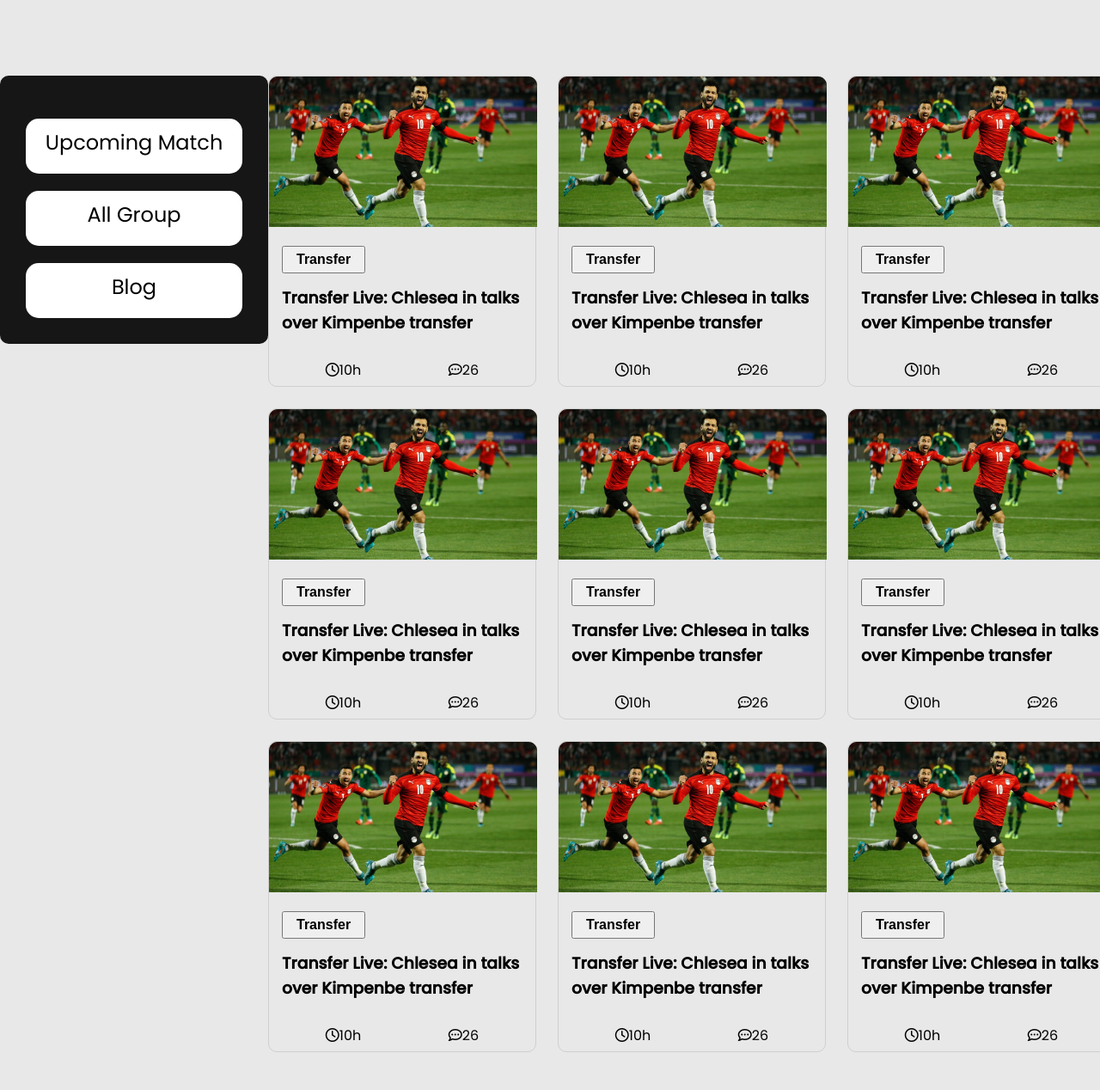
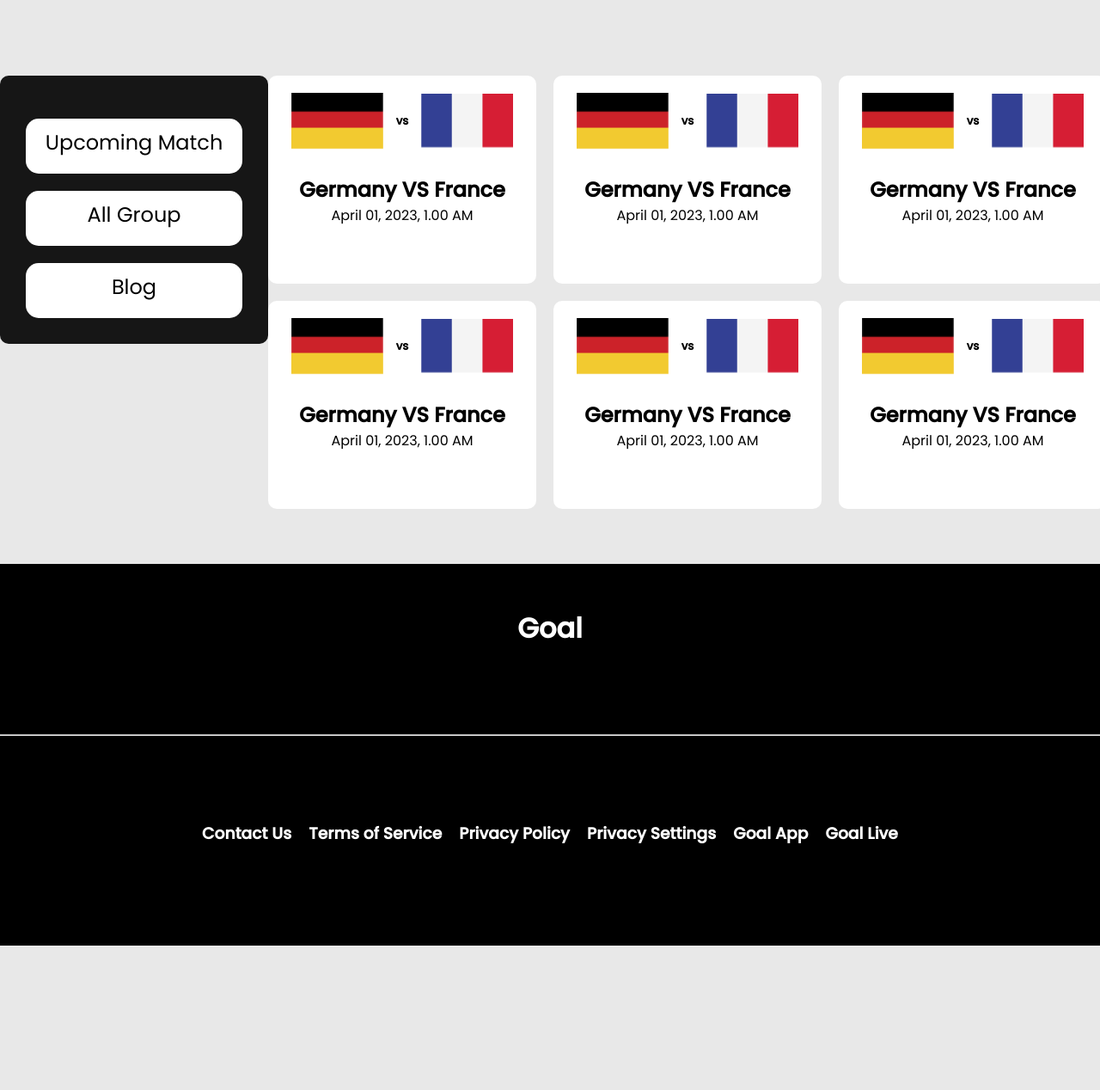
Before and after one commit to alamin-18/world-cup, a plain HTML site: page upcoming-macth.html in a window 1280 px wide. Shown: the part 712-1980 px from the top of the page at 86% size. After the commit the page ends 1812 px from the top, so only its background shows below. Drawn offline with Linux system fonts and the light colour scheme.

Commit message:
upcoming-macth

```diff
--- a/style.css
+++ b/style.css
@@ -141,3 +141,32 @@ main{
 .footer hr{
     width: 1320px;
 }
+
+/* upcoming-macth-section */
+.upcoming-macth-card{
+    display: grid;
+    grid-template-columns: repeat(3,1fr);
+    gap: 20px;
+}
+
+.upcoming-macth-cards{
+    width: 312px;
+    height: 242px;
+    border-radius: 10px;
+    padding: 20px;
+    background-color: #fff;
+}
+.upcoming-img{
+    display: flex;
+    justify-content: space-around;
+    align-items: center;
+
+}
+.upcoming-img img{
+    width: 40%;
+}
+.upcoming-des{
+    padding: 10px;
+    margin-top: 7%;
+    text-align: center;
+}
--- a/upcoming-macth.html
+++ b/upcoming-macth.html
@@ -41,154 +41,75 @@
                 <a class="link-btn" href="">Blog</a>
             </div>
         </section >
-        <section class="blog-section">
-            <article class="cards">
-                <div class="card">
-                    <div class="card-img"><img src="images/Blog Image.png" alt=""></div>
-                    <div class="card-des">
-                        <button class="card-btn">Transfer</button>
-                        <h3>Transfer Live: Chlesea in talks
-                            over Kimpenbe transfer</h3>
-                            <div class="card-icon">
-                                <div>
-                                <i class="fa-regular fa-clock"></i><span>10h</span>
+        <section class="upcoming-macth-section">
+            <div class="upcoming-macth-card">
+                <div class="upcoming-macth-cards">
+                    <div class="upcoming-img">
+                        <img src="images/germany Flag.png" alt="">
+                        <h5>vs</h5>
+                        <img src="images/Flag.png" alt="">
                     </div>
-                                <div><i class="fa-regular fa-comment-dots"></i><span>26</span></div>
-
-                            </div>
-
+                    <div class="upcoming-des">
+                        <h2>Germany VS France </h2>
+                        <p>April 01, 2023, 1.00 AM</p>
                     </div>
                 </div>
-                <div class="card">
-                    <div class="card-img"><img src="images/Blog Image.png" alt=""></div>
-                    <div class="card-des">
-                        <button class="card-btn">Transfer</button>
-                        <h3>Transfer Live: Chlesea in talks
-                            over Kimpenbe transfer</h3>
-                            <div class="card-icon">
-                                <div>
-                                <i class="fa-regular fa-clock"></i><span>10h</span>
+                <div class="upcoming-macth-cards">
+                    <div class="upcoming-img">
+                        <img src="images/germany Flag.png" alt="">
+                        <h5>vs</h5>
+                        <img src="images/Flag.png" alt="">
                     </div>
-                                <div><i class="fa-regular fa-comment-dots"></i><span>26</span></div>
-
-                            </div>
-
+                    <div class="upcoming-des">
+                        <h2>Germany VS France </h2>
+                        <p>April 01, 2023, 1.00 AM</p>
                     </div>
                 </div>
-                <div class="card">
-                    <div class="card-img"><img src="images/Blog Image.png" alt=""></div>
-                    <div class="card-des">
-                        <button class="card-btn">Transfer</button>
-                        <h3>Transfer Live: Chlesea in talks
-                            over Kimpenbe transfer</h3>
-                            <div class="card-icon">
-                                <div>
-                                <i class="fa-regular fa-clock"></i><span>10h</span>
+                <div class="upcoming-macth-cards">
+                    <div class="upcoming-img">
+                        <img src="images/germany Flag.png" alt="">
+                        <h5>vs</h5>
+                        <img src="images/Flag.png" alt="">
                     </div>
-                                <div><i class="fa-regular fa-comment-dots"></i><span>26</span></div>
-
-                            </div>
-
+                    <div class="upcoming-des">
+                        <h2>Germany VS France </h2>
+                        <p>April 01, 2023, 1.00 AM</p>
                     </div>
                 </div>
-                <div class="card">
-                    <div class="card-img"><img src="images/Blog Image.png" alt=""></div>
-                    <div class="card-des">
-                        <button class="card-btn">Transfer</button>
-                        <h3>Transfer Live: Chlesea in talks
-                            over Kimpenbe transfer</h3>
-                            <div class="card-icon">
-                                <div>
-                                <i class="fa-regular fa-clock"></i><span>10h</span>
+                <div class="upcoming-macth-cards">
+                    <div class="upcoming-img">
+                        <img src="images/germany Flag.png" alt="">
+                        <h5>vs</h5>
+                        <img src="images/Flag.png" alt="">
                     </div>
-                                <div><i class="fa-regular fa-comment-dots"></i><span>26</span></div>
-
-                            </div>
-
+                    <div class="upcoming-des">
+                        <h2>Germany VS France </h2>
+                        <p>April 01, 2023, 1.00 AM</p>
                     </div>
                 </div>
-                <div class="card">
-                    <div class="card-img"><img src="images/Blog Image.png" alt=""></div>
-                    <div class="card-des">
-                        <button class="card-btn">Transfer</button>
-                        <h3>Transfer Live: Chlesea in talks
-                            over Kimpenbe transfer</h3>
-                            <div class="card-icon">
-                                <div>
-                                <i class="fa-regular fa-clock"></i><span>10h</span>
+                <div class="upcoming-macth-cards">
+                    <div class="upcoming-img">
+                        <img src="images/germany Flag.png" alt="">
+                        <h5>vs</h5>
+                        <img src="images/Flag.png" alt="">
                     </div>
-                                <div><i class="fa-regular fa-comment-dots"></i><span>26</span></div>
-
-                            </div>
-
+                    <div class="upcoming-des">
+                        <h2>Germany VS France </h2>
+                        <p>April 01, 2023, 1.00 AM</p>
                     </div>
                 </div>
-                <div class="card">
-                    <div class="card-img"><img src="images/Blog Image.png" alt=""></div>
-                    <div class="card-des">
-                        <button class="card-btn">Transfer</button>
-                        <h3>Transfer Live: Chlesea in talks
-                            over Kimpenbe transfer</h3>
-                            <div class="card-icon">
-                                <div>
-                                <i class="fa-regular fa-clock"></i><span>10h</span>
+                <div class="upcoming-macth-cards">
+                    <div class="upcoming-img">
+                        <img src="images/germany Flag.png" alt="">
+                        <h5>vs</h5>
+                        <img src="images/Flag.png" alt="">
                     </div>
-                                <div><i class="fa-regular fa-comment-dots"></i><span>26</span></div>
-
-                            </div>
-
+                    <div class="upcoming-des">
+                        <h2>Germany VS France </h2>
+                        <p>April 01, 2023, 1.00 AM</p>
                     </div>
                 </div>
-                <div class="card">
-                    <div class="card-img"><img src="images/Blog Image.png" alt=""></div>
-                    <div class="card-des">
-                        <button class="card-btn">Transfer</button>
-                        <h3>Transfer Live: Chlesea in talks
-                            over Kimpenbe transfer</h3>
-                            <div class="card-icon">
-                                <div>
-                                <i class="fa-regular fa-clock"></i><span>10h</span>
             </div>
-                                <div><i class="fa-regular fa-comment-dots"></i><span>26</span></div>
-
-                            </div>
-
-                    </div>
-                </div>
-                <div class="card">
-                    <div class="card-img"><img src="images/Blog Image.png" alt=""></div>
-                    <div class="card-des">
-                        <button class="card-btn">Transfer</button>
-                        <h3>Transfer Live: Chlesea in talks
-                            over Kimpenbe transfer</h3>
-                            <div class="card-icon">
-                                <div>
-                                <i class="fa-regular fa-clock"></i><span>10h</span>
-                                </div>
-                                <div><i class="fa-regular fa-comment-dots"></i><span>26</span></div>
-
-                            </div>
-
-                    </div>
-                </div>
-                <div class="card">
-                    <div class="card-img"><img src="images/Blog Image.png" alt=""></div>
-                    <div class="card-des">
-                        <button class="card-btn">Transfer</button>
-                        <h3>Transfer Live: Chlesea in talks
-                            over Kimpenbe transfer</h3>
-                        <div class="card-icon">
-                            <div>
-                            <i class="fa-regular fa-clock"></i><span>10h</span>
-                            </div>
-                            <div><i class="fa-regular fa-comment-dots"></i><span>26</span></div>
-
-                        </div>
-
-                    </div>
-                </div>
-            </article>
-            <button class="view-btn">View All </button>
         </section>
     </main>
     <!-- main-area ends -->
```
Lines whose indentation alone changed are shown as unchanged.
